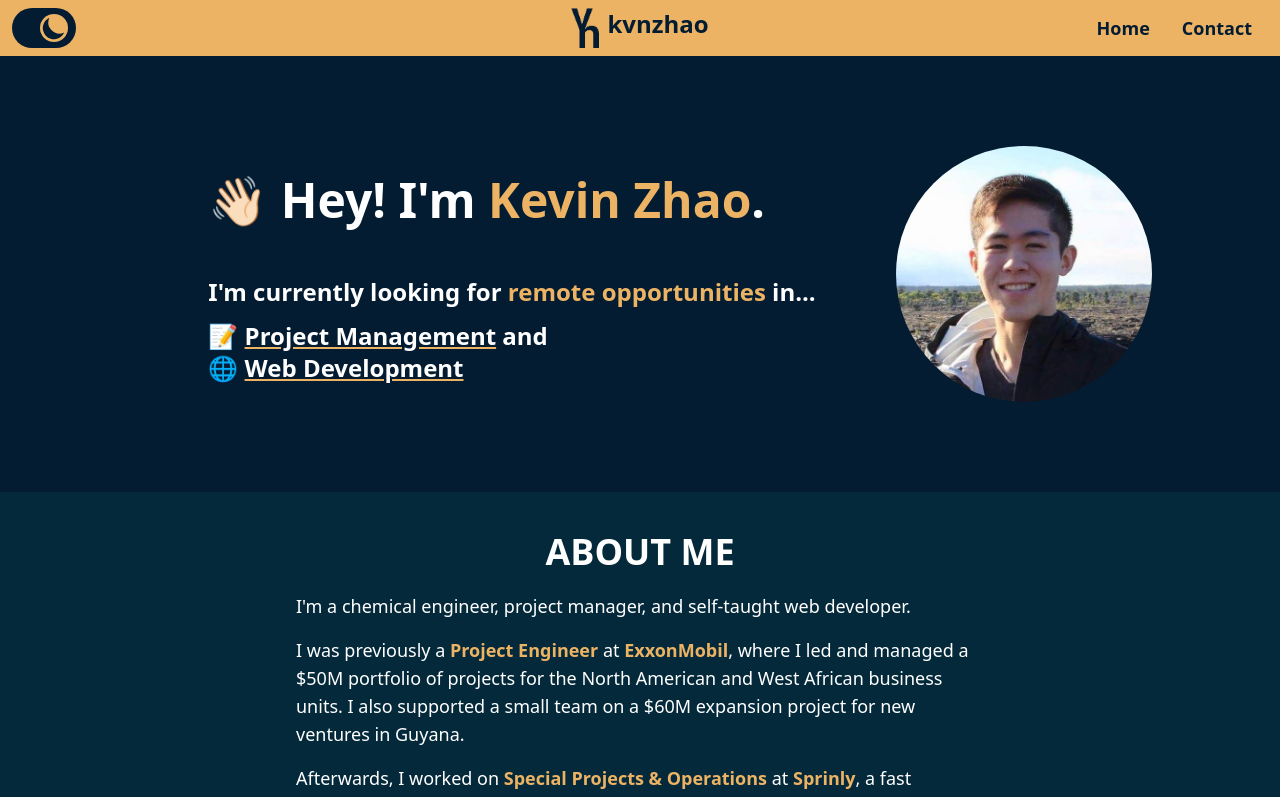
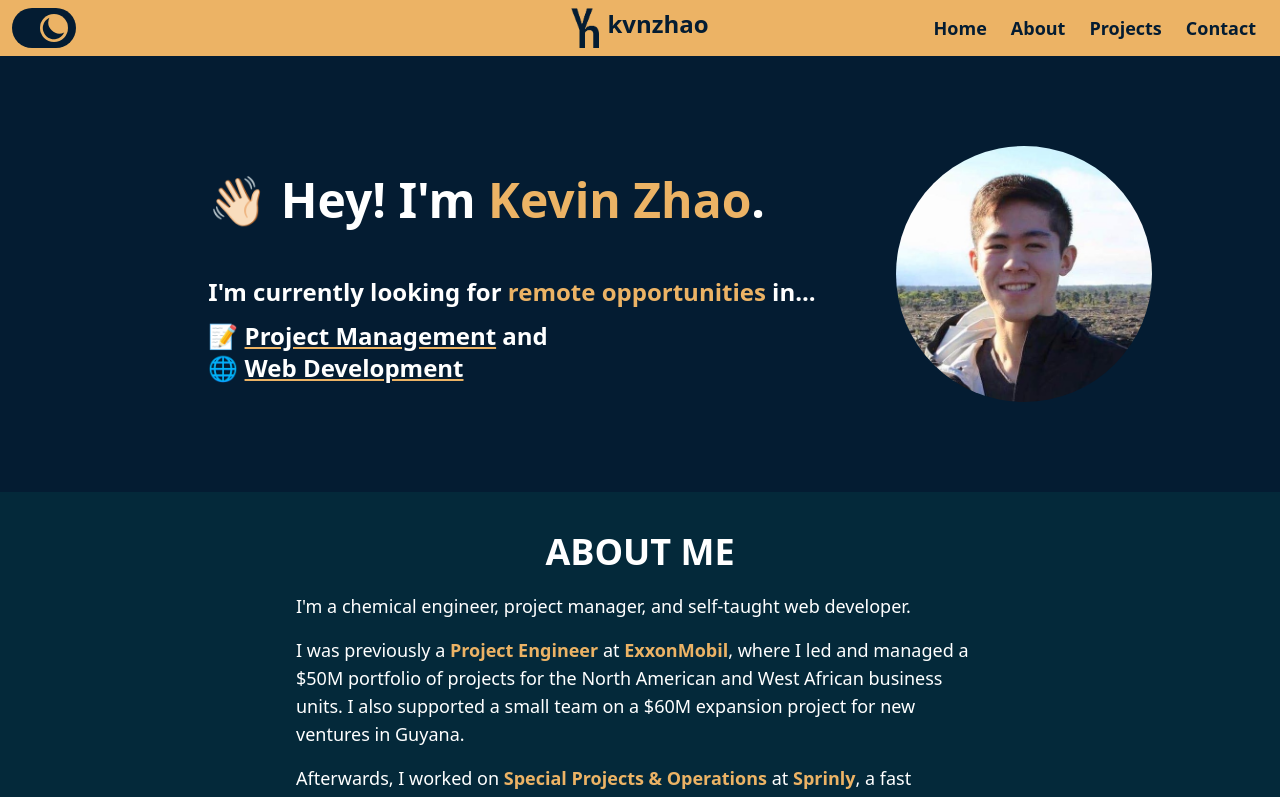
Before and after one commit to heykzhao/kvnzhao-website, a Next.js app: page / in a window 1280 px wide. Shown: the top 797 px of the page. Built offline with nearby package versions, Linux system fonts and the light colour scheme.

Commit message:
Update header styles, and have separate file hold header data

```diff
--- a/components/Header/Header.tsx
+++ b/components/Header/Header.tsx
@@ -7,6 +7,9 @@ import Link from "next/link";
 import HeaderDarkModeButton from "./HeaderDarkModeButton";
 import HeaderHamburgerMenu from "./HeaderHamburgerMenu";
 import HeaderDesktopMenu from "./HeaderDesktopMenu";
+
+// Data
+import { menuItems } from "./Menu";
 
 // Icons
 import { MenuAlt3Icon } from "@heroicons/react/solid";
@@ -21,21 +24,11 @@ interface ChildProps {
   setDarkMode: React.Dispatch<React.SetStateAction<boolean>>;
 }
 
-export interface MenuLinks {
-  title: string;
-  path: string;
-}
-
 const Header: NextPage<ChildProps> = ({
   darkMode,
   setDarkMode,
 }: ChildProps) => {
   const [hamburgerOpen, setHamburgerOpen] = useState<boolean>(false);
-
-  const menuItems: MenuLinks[] = [
-    { title: "Home", path: "/" },
-    { title: "Contact", path: "/contact" },
-  ];
 
   function handleHamburgerClick() {
     setHamburgerOpen((prevValue) => !prevValue);
@@ -71,11 +64,11 @@ const Header: NextPage<ChildProps> = ({
           </Link>
         </div>
         <div>
-          <div className="absolute inset-y-0 right-0 hidden items-center p-3 md:flex">
+          <div className="absolute inset-y-0 right-0 hidden items-center p-3 lg:flex">
             <HeaderDesktopMenu menuItems={menuItems} />
           </div>
           {/* Hamburger menu, hidden on md or larger */}
-          <div className="absolute inset-y-0 right-0 flex cursor-pointer items-center pr-4 md:hidden">
+          <div className="absolute inset-y-0 right-0 flex cursor-pointer items-center pr-4 lg:hidden">
             <button
               type="button"
               className="rounded-lg p-1 hover:bg-dark-mode-1/10"
--- a/components/Header/HeaderDesktopMenu.tsx
+++ b/components/Header/HeaderDesktopMenu.tsx
@@ -2,7 +2,7 @@ import React from "react";
 import type { NextPage } from "next";
 import Link from "next/link";
 
-import { MenuLinks } from "./Header";
+import { MenuLinks } from "./Menu";
 
 interface ChildProps {
   menuItems: MenuLinks[];
@@ -12,7 +12,7 @@ const HeaderDesktopMenu: NextPage<ChildProps> = ({ menuItems }: ChildProps) => {
   const menuHeaderLinks = menuItems.map((item) => {
     return (
       <Link href={item.path} key={item.title}>
-        <a className="cursor-pointer px-4 text-lg font-bold text-light-mode-1 hover:underline hover:decoration-wavy dark:text-dark-mode-1">
+        <a className="cursor-pointer px-3 text-lg font-bold text-light-mode-1 hover:underline hover:decoration-wavy dark:text-dark-mode-1">
           {item.title}
         </a>
       </Link>
--- a/components/Header/HeaderHamburgerMenu.tsx
+++ b/components/Header/HeaderHamburgerMenu.tsx
@@ -2,7 +2,7 @@ import React from "react";
 import type { NextPage } from "next";
 import Link from "next/link";
 
-import { MenuLinks } from "./Header";
+import { MenuLinks } from "./Menu";
 
 interface ChildProps {
   menuItems: MenuLinks[];
@@ -20,7 +20,7 @@ const HeaderHamburgerMenu: NextPage<ChildProps> = ({
           type="button"
           onClick={() => setHamburgerOpen(false)}
           key={item.title}
-          className="cursor-pointer pb-10 text-3xl font-black text-light-mode-1 hover:underline hover:decoration-wavy dark:text-dark-mode-1 md:hidden"
+          className="cursor-pointer pb-10 text-3xl font-black text-light-mode-1 hover:underline hover:decoration-wavy dark:text-dark-mode-1 lg:hidden"
         >
           {item.title}
         </button>
@@ -28,7 +28,7 @@ const HeaderHamburgerMenu: NextPage<ChildProps> = ({
     } else {
       return (
         <Link href={item.path} key={item.title}>
-          <a className="cursor-pointer pb-10 text-3xl font-black text-light-mode-1 hover:underline hover:decoration-wavy dark:text-dark-mode-1 md:hidden">
+          <a className="cursor-pointer pb-10 text-3xl font-black text-light-mode-1 hover:underline hover:decoration-wavy dark:text-dark-mode-1 lg:hidden">
             {item.title}
           </a>
         </Link>
@@ -37,7 +37,7 @@ const HeaderHamburgerMenu: NextPage<ChildProps> = ({
   });
 
   return (
-    <div className="z-50 flex h-full w-full flex-col items-center overflow-hidden overscroll-none bg-light-mode-4 pt-10 dark:bg-dark-mode-4 md:hidden">
+    <div className=" z-50 flex h-full w-full flex-col items-center overflow-hidden overscroll-none border-b-8 border-light-mode-1 bg-light-mode-4 pt-10 dark:border-none dark:bg-dark-mode-4 lg:hidden">
       {menuHamburgerLinks}
     </div>
   );
--- /dev/null
+++ b/components/Header/Menu.tsx
@@ -0,0 +1,11 @@
+export interface MenuLinks {
+  title: string;
+  path: string;
+}
+
+export const menuItems: MenuLinks[] = [
+  { title: "Home", path: "/" },
+  { title: "About", path: "/about" },
+  { title: "Projects", path: "/projects" },
+  { title: "Contact", path: "/contact" },
+];
```
